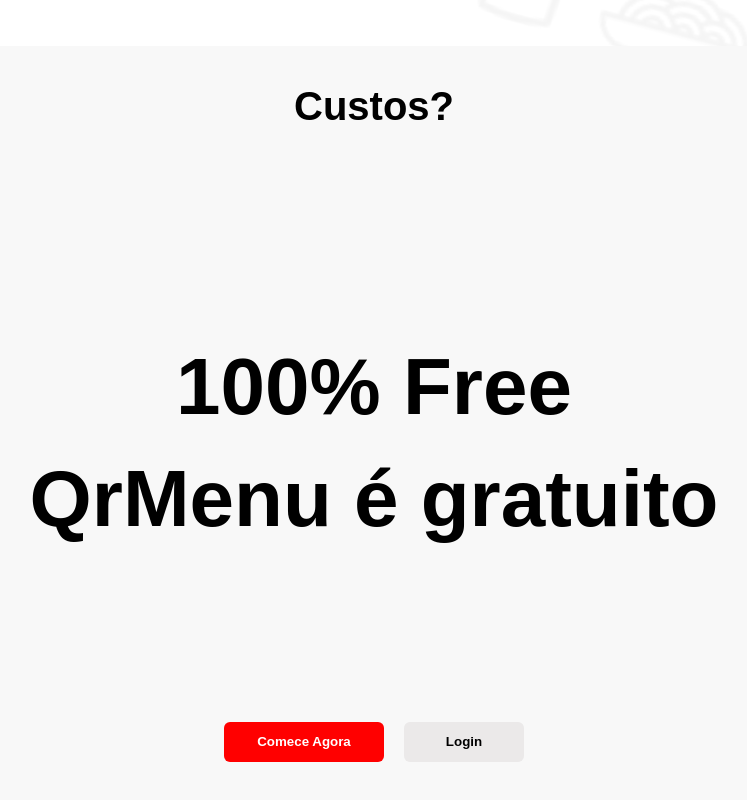
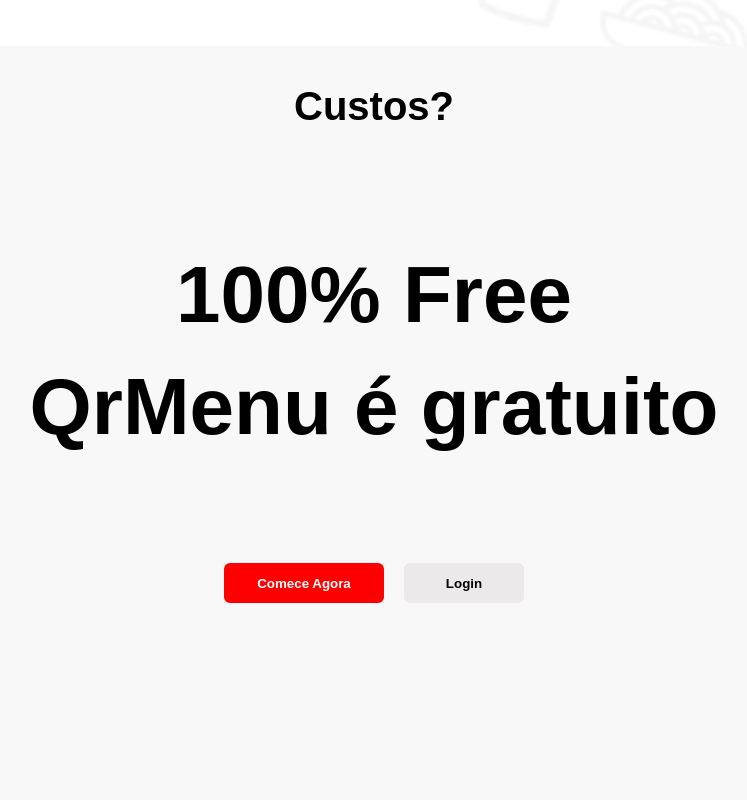
Before and after one commit to Matheus-BM/QrMenu, a React (Create React App) app in the folder client/: page / in a window 1280 px wide. Shown: the part 1592-2392 px from the top of the page, without its empty margins (266-1013 px from the left). Built offline with nearby package versions, Linux system fonts and the light colour scheme.

Commit message:
fix scroll bug

```diff
--- a/client/src/App.css
+++ b/client/src/App.css
@@ -31,3 +31,12 @@
   flex-direction: column;
   align-items: center;
 }
+
+::-webkit-scrollbar{
+  background-color: rgb(240, 240, 240);
+  border-radius: 20px;
+}
+::-webkit-scrollbar-thumb{
+  background-color: rgb(216, 216, 216);
+  border-radius: 20px;
+}
--- a/client/src/components/ThirdPage/ThirdPage.css
+++ b/client/src/components/ThirdPage/ThirdPage.css
@@ -16,7 +16,7 @@
 #buttons {
   display: flex;
   justify-content: center;
-  margin-top: 13%;
+  margin-top: 100px;
   width: 100vw;
 }
 
@@ -49,7 +49,7 @@
   display: flex;
   flex-direction: column;
   align-items: center;
-  margin-top: 15%;
+  margin-top: 100px;
   font-size: 40px;
 }
 
@@ -61,5 +61,10 @@
 
   #maintitle{
     font-size: 30px;
+    margin-top: 20px;
+  }
+
+  #buttons{
+    margin-top: 30px;
   }
 }
--- a/client/src/components/ThirdPage/ThirdPage.js
+++ b/client/src/components/ThirdPage/ThirdPage.js
@@ -1,5 +1,6 @@
 import React from "react";
 import "./ThirdPage.css";
+import {Link} from "react-router-dom"
 
 function ThirdPage() {
   return (
@@ -11,8 +12,8 @@
           <h1>QrMenu é gratuito</h1>
         </div>
         <div id="buttons">
-          <button id="btn1">Comece Agora</button>
-          <button id="btn2">Login</button>
+          <Link to="/auth"> <button id="btn1">Comece Agora</button> </Link>
+          <Link to="/auth">  <button id="btn2">Login</button></Link>
         </div>
       </div>
     </div>
--- a/client/src/pages/AuthPage/AuthPage.css
+++ b/client/src/pages/AuthPage/AuthPage.css
@@ -191,3 +191,11 @@
     text-decoration: underline;
   }
 }
+
+
+@media screen and (max-height: 950px) {
+  #voltar{
+
+    padding-top: 10vh;
+  }
+}
```
